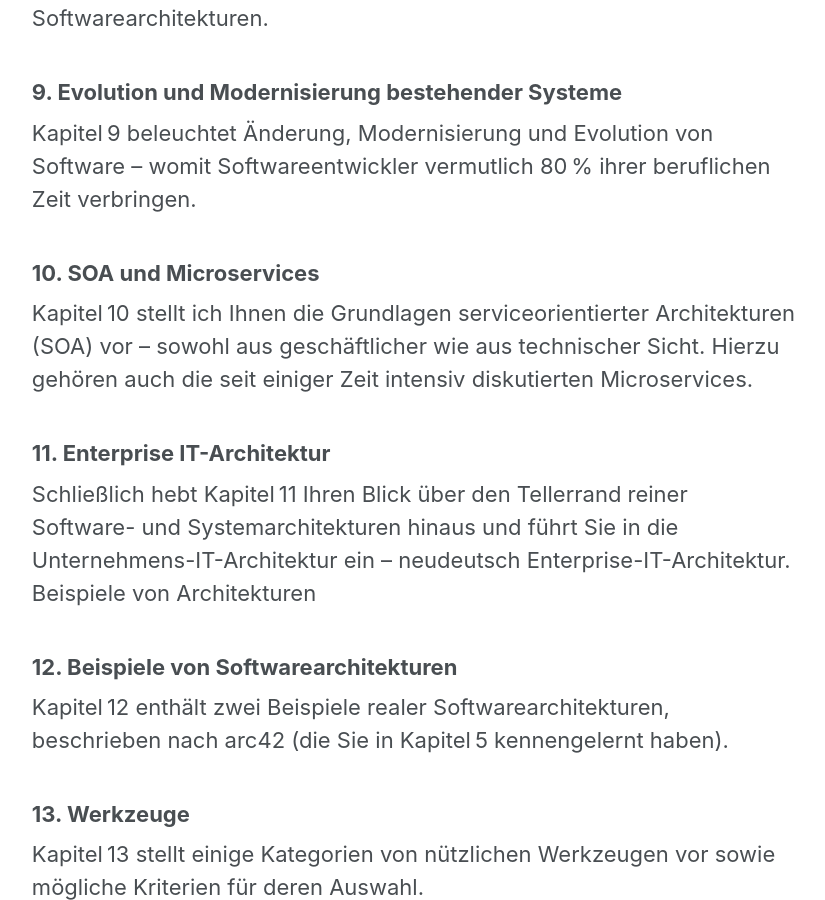
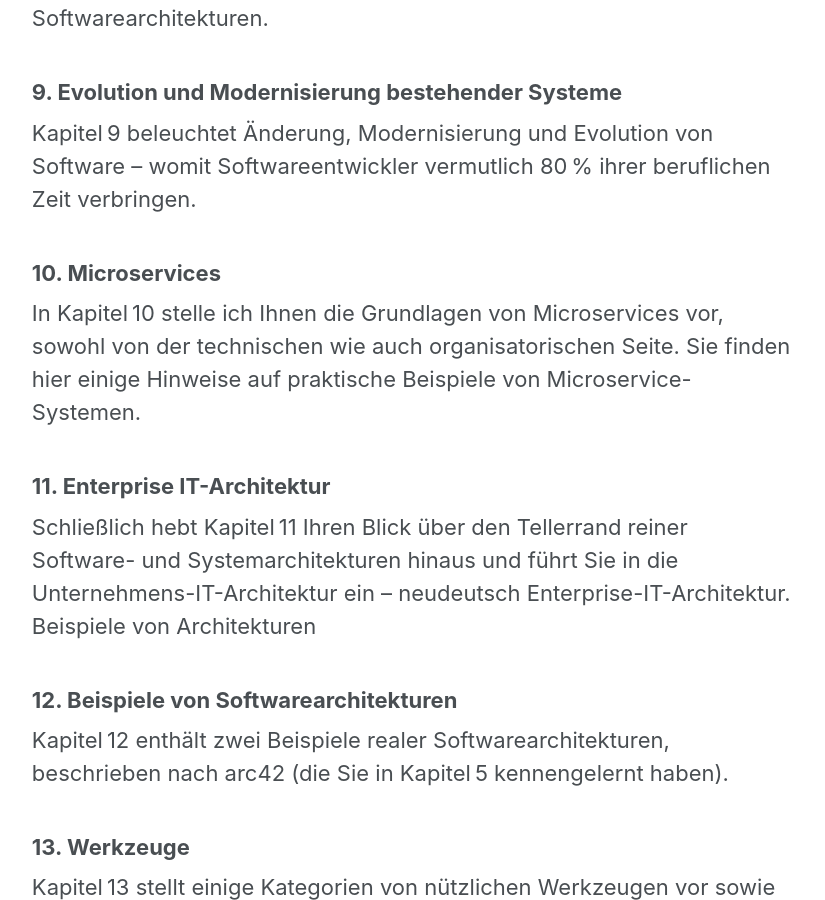
Before and after one commit to gernotstarke/esabuch.de-site, a Jekyll site: the page built from _pages/01-inhalt.md, in a window 1280 px wide and 900 px high, scrolled down 2552 px. Shown: the whole window, without its empty margins (252-1077 px from the left). Built offline with Jekyll 4.4.1, drawn with Linux system fonts in a browser that asks for light colours.

Commit message:
Kapitel 10, Inhaltsangabe korrigiert

```diff
--- a/_pages/01-inhalt.md
+++ b/_pages/01-inhalt.md
@@ -42,8 +42,10 @@ Kapitel 8 erklärt Ihnen die qualitative und szenariobasierte Bewertung von So
 Kapitel 9 beleuchtet Änderung, Modernisierung und Evolution von Software – womit
 Softwareentwickler vermutlich 80 % ihrer beruflichen Zeit verbringen.
 
-### 10. SOA und Microservices
-Kapitel 10 stellt ich Ihnen die Grundlagen serviceorientierter Architekturen (SOA) vor – sowohl aus geschäftlicher wie aus technischer Sicht. Hierzu gehören auch die seit einiger Zeit intensiv diskutierten Microservices.
+### 10. Microservices
+In Kapitel 10 stelle ich Ihnen die Grundlagen von Microservices vor, sowohl von der technischen
+wie auch organisatorischen Seite. Sie finden hier einige Hinweise auf praktische Beispiele
+von Microservice-Systemen.
 
 ### 11. Enterprise IT-Architektur
 Schließlich hebt Kapitel 11 Ihren Blick über den Tellerrand reiner Software- und Systemarchitekturen hinaus und führt Sie in die Unternehmens-IT-Architektur ein – neudeutsch Enterprise-IT-Architektur.
```
